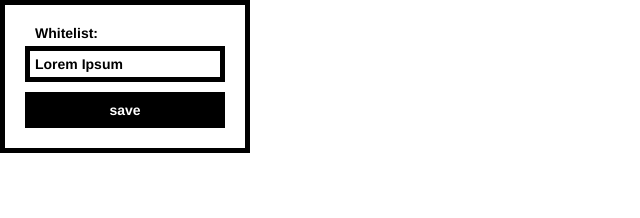
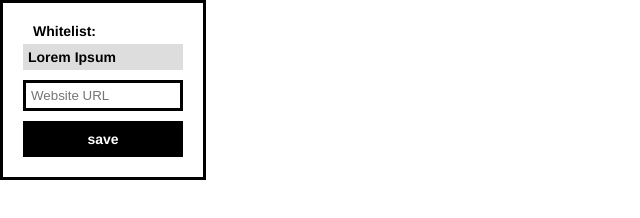
Before and after one commit to ninjabou/Copyable, a browser extension: page ui.html in a window 1280 px wide. Shown: the whole page, without its empty margins (0-640 px from the left). Drawn offline with Linux system fonts and the light colour scheme.

Commit message:
Continue to improve UI functionality

```diff
--- a/ui.html
+++ b/ui.html
@@ -3,29 +3,54 @@
     <head>
     </head>
     <body>
-        <p style="margin-left: 10px; margin-bottom: 5px;">Whitelist:</p>
-        <div id="whitelist-box" contenteditable="true">
-            <p>Lorem Ipsum</p>
-        </div>
-        <div id="save-button">
-            <p style="text-align: center;"">save</p>
+        <div id="main">
+            <p style="margin-left: 10px; margin-bottom: 5px;">Whitelist:</p>
+            <div id="whitelist-box" contenteditable="true">
+                <p>Lorem Ipsum</p>
+            </div>
+            <form>
+                <input id="URL" type="text" placeholder="Website URL">
+            </form>
+            <div id="save-button" onclick="save_to_list()">
+                <p style="text-align: center;"">save</p>
+            </div>
         </div>
 
         <style>
             body{
                 width: 200px;
                 height: max-content;
-                padding: 20px;
                 margin: 0;
-                border:5px solid #000;
+                border: 3px solid #000;
+                display: flex;
+                align-items: center;
+                justify-content: center;
+            }
+            #main{
+                margin: 20px;
+                height: max-content;
+                width: 160px;
             }
             #whitelist-box{
-                border:5px solid #000;
+                background-color: #ddd;
                 height: max-content;
                 padding: 5px;
+                overflow-x: scroll;
+                -ms-overflow-style: none;  /* IE and Edge */
+                scrollbar-width: none;  /* Firefox */
+                margin-bottom: 10px;
+            }
+            #whitelist-box::-webkit-scrollbar {
+                display: none;
+            }
+            input{
+                border: 3px solid #000;
+                box-sizing: border-box;
+                padding: 5px;
+                width: 100%;
+                margin-bottom: 10px;
             }
             #save-button{
-                margin-top: 10px;
                 padding: 10px;
                 color: #fff;
                 background-color: #000;
@@ -42,5 +67,19 @@
                 user-select: none; /* Standard */
             }
         </style>
+
+        <script>
+            var data = JSON.parse(localStorage.getItem("copyable-data"));
+
+            if(data["list"].length <= 0){
+                document.querySelectorAll("#whitelist-box > p").innerHTML = "Enter websites!"
+            }
+
+            function save_to_list(){
+                var input = document.getElementById("URL").value;
+                data["list"].push(input);
+                localStorage.setItem('copyable-data', JSON.stringify(data));
+            }
+        </script>
     </body>
 </html>
```
